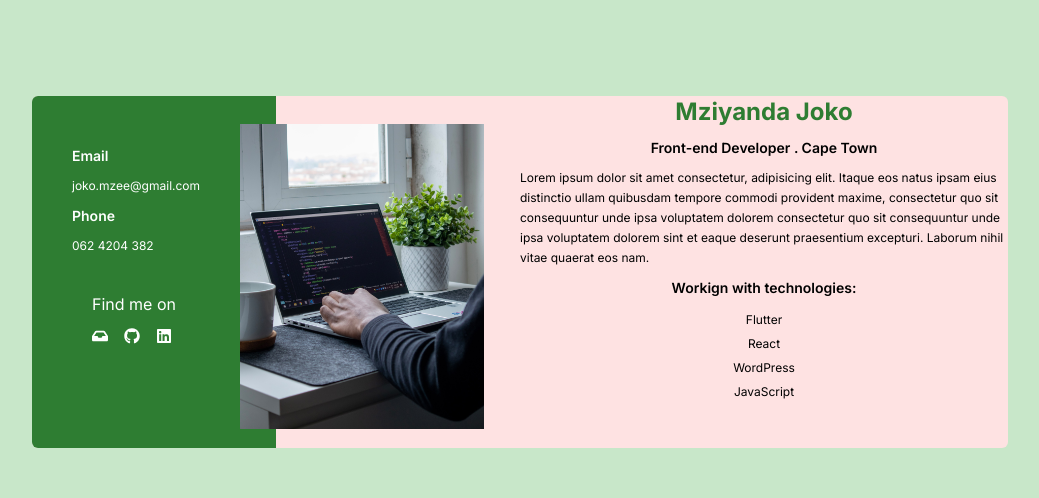
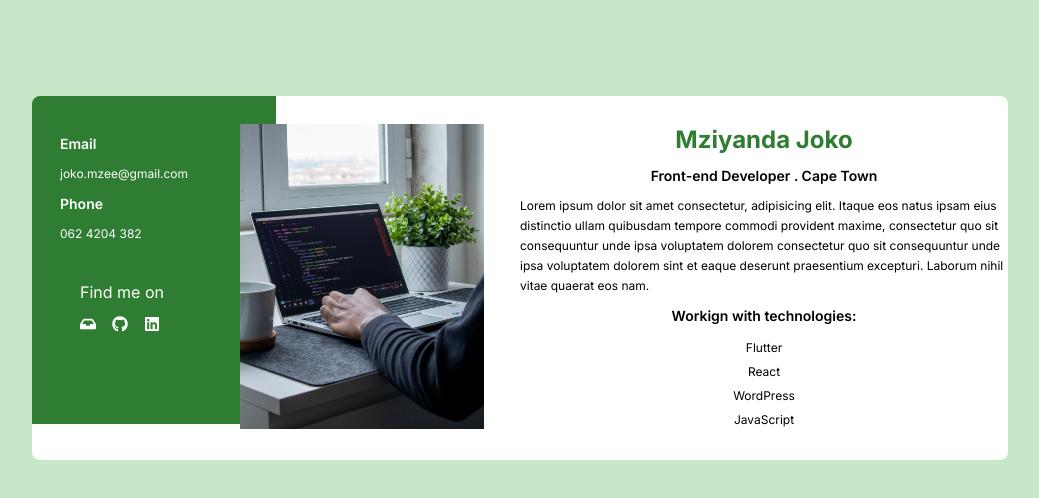
Before and after one commit to mziyandajoko/card_profile, a Next.js app: page / in a window 1280 px wide. Shown: the top 498 px of the page, without its empty margins (120-1159 px from the left). Built offline with nearby package versions, Linux system fonts and the light colour scheme.

Commit message:
removes bg color

```diff
--- a/app/components/card/page.jsx
+++ b/app/components/card/page.jsx
@@ -2,7 +2,7 @@ import Footer from '@/app/components/footer/page'
 import Image from 'next/image';
 const card = () => {
   return (
-   <div className="bg-red-100 rounded-md relative gap-10 flex flex-col container items-center justify-between overflow-clip md:items-start md:flex-row-reverse">
+   <div className="bg-white rounded-lg relative gap-10 flex flex-col container items-center justify-between overflow-clip md:items-start md:flex-row-reverse">
 
       <Image className='w-1/4 left-52 top-7  md:absolute'
           alt="developer image"
@@ -10,7 +10,7 @@ const card = () => {
           width={300}
           height={300}/>
 
-    <div className='flex flex-col items-center w-1/2'>
+    <div className='flex flex-col items-center py-7 w-1/2'>
       <h1 className='text-2xl font-bold leading-8 color-green'>Mziyanda Joko</h1>
           <p className='text-sm font-semibold leading-10'>Front-end Developer . Cape Town</p>
           <p className='text-xs leading-5'>Lorem ipsum dolor sit amet consectetur,
@@ -29,7 +29,7 @@ const card = () => {
         </ul>
     </div>
 
-    <div className='flex flex-col items-center bg-darkgreen w-1/4 text-white  p-10 md:items-start'>
+    <div className='flex flex-col items-center bg-darkgreen bg-cover w-1/4 text-white  p-7 md:items-start'>
       <h5 className='text-sm font-semibold leading-10'>Email</h5>
       <p className='text-xs leading-5'>joko.mzee@gmail.com</p>
       <h5 className='text-sm font-semibold leading-10'>Phone</h5>
```
